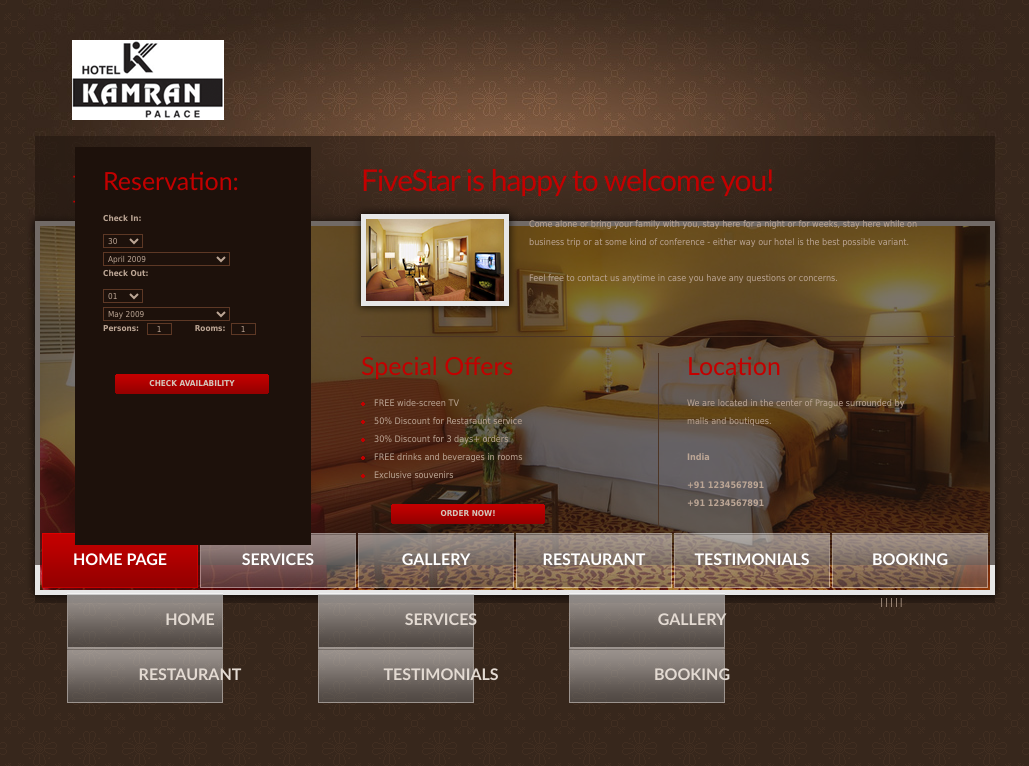
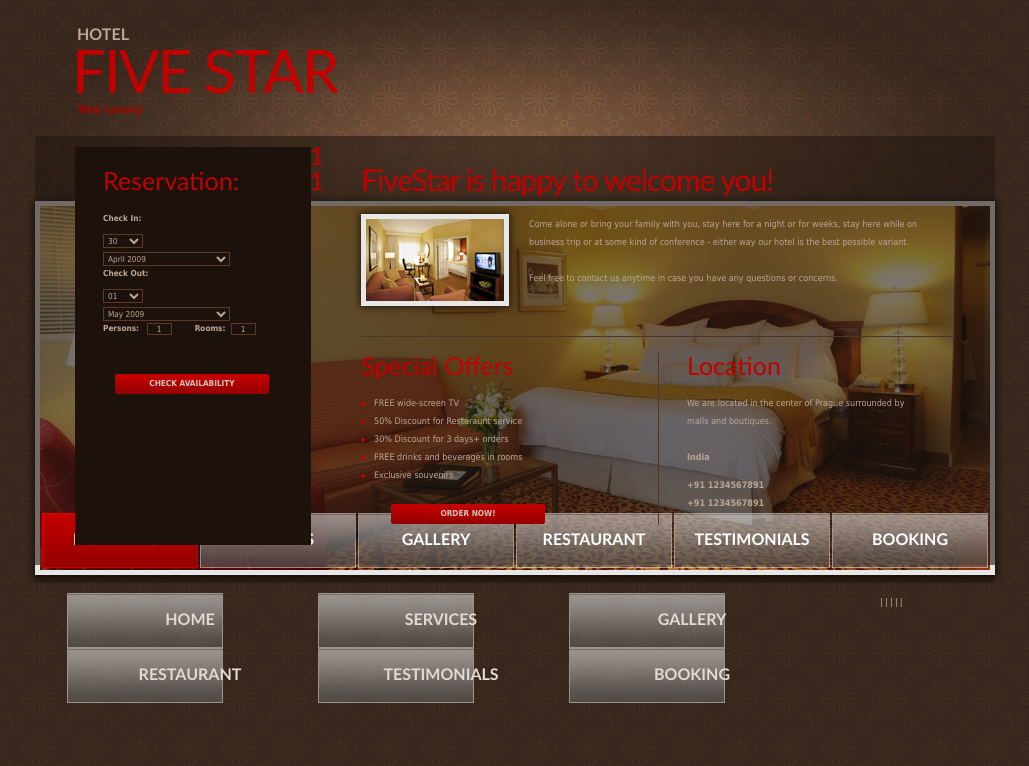
Before and after one commit to umar21-bit/hotel21, a plain HTML site: page index.html in a window 1280 px wide. Shown: the whole page, without its empty margins (125-1154 px from the left). Drawn offline with Linux system fonts and the light colour scheme.

Commit message:
Update index.html

```diff
--- a/index.html
+++ b/index.html
@@ -19,11 +19,8 @@
     <div class="row-1">
       <div class="wrapper">
         <div class="logo">
-          <h1>
-    <a href="#">
-        <img src="images/logo HK.png" alt="Logo" />
-    </a>
-</h1>
+          <h1><a href="#">Five Star</a></h1>
+          <em>Hotel</em> <strong>True Luxury</strong>
 
         <div class="phones">+91 1234567891<br />
         +91 1234567891 </div>
```
